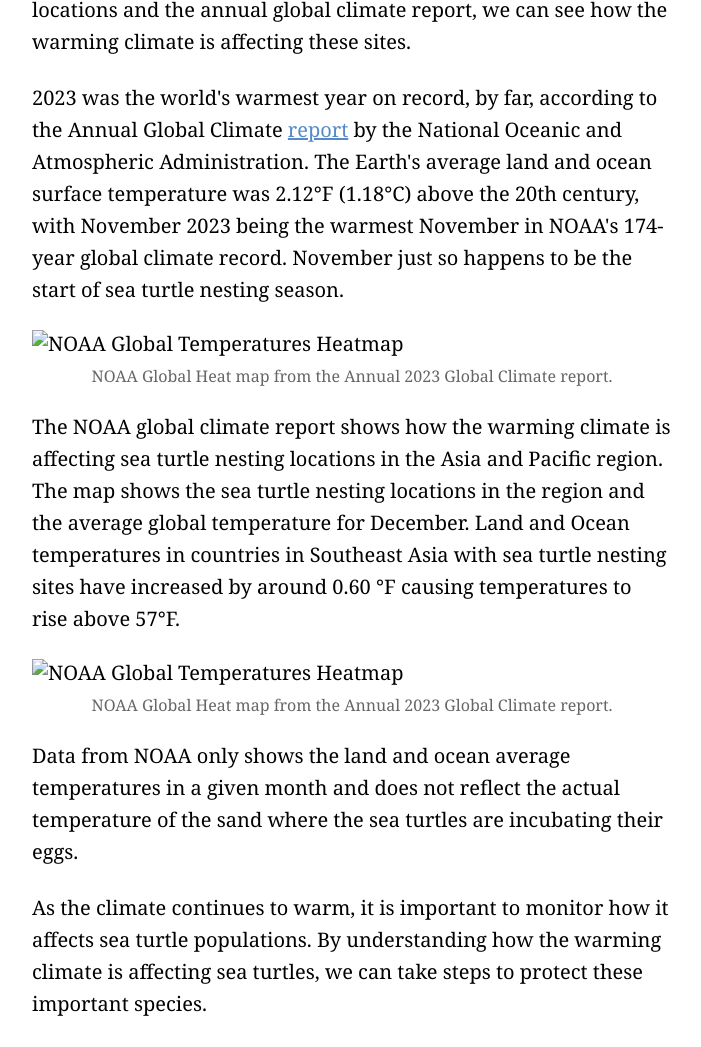
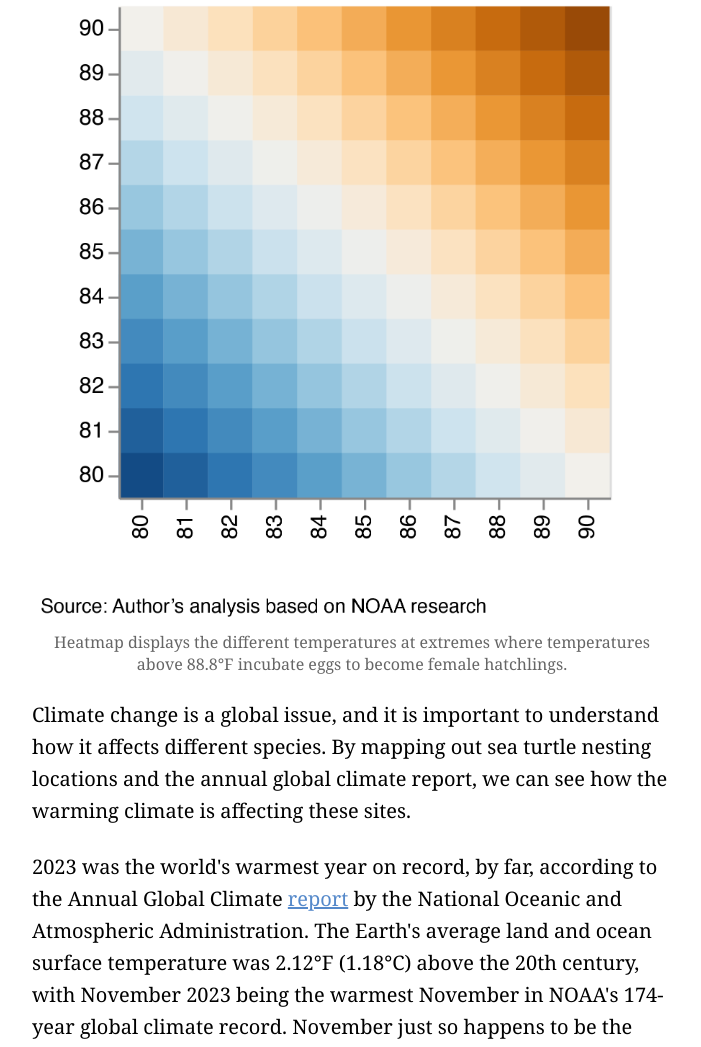
Before and after one commit to katrventura/climate-turtle-gender, a plain HTML site: page index.html in a window 1280 px wide. Shown: the part 3358-4405 px from the top of the page, without its empty margins (288-989 px from the left). Drawn offline with Linux system fonts and the light colour scheme.

Commit message:
fixed code for the images

```diff
--- a/index.html
+++ b/index.html
@@ -150,7 +150,7 @@
 
     <div style="text-align: center;">
         <figure>
-            <img src="./01-project/heatmap-sea-turtle-sex2.png" alt="Sea Turtle Heatmap">
+            <img src="./heatmap-sea-turtle-sex2.png" alt="Sea Turtle Heatmap">
             <figcaption>Heatmap displays the different temperatures at extremes where temperatures above 88.8°F incubate eggs to become female hatchlings. </figcaption>
         </figure>
     </div>
@@ -164,7 +164,7 @@
 
     <div class="full-width">
         <figure>
-            <img src="./charts/noaa-heat-map.png" alt="NOAA Global Temperatures Heatmap">
+            <img src="./noaa-heat-map.png" alt="NOAA Global Temperatures Heatmap">
             <figcaption>NOAA Global Heat map from the Annual 2023 Global Climate report.</figcaption>
         </figure>
     </div>
@@ -174,7 +174,7 @@
 
         <div class="full-width">
             <figure>
-                <img src="./01-project/heatmap-southeast-asia.png" alt="NOAA Global Temperatures Heatmap">
+                <img src="./heatmap-southeast-asia.png" alt="NOAA Global Temperatures Heatmap">
                 <figcaption>NOAA Global Heat map from the Annual 2023 Global Climate report.</figcaption>
             </figure>
         </div>
```
